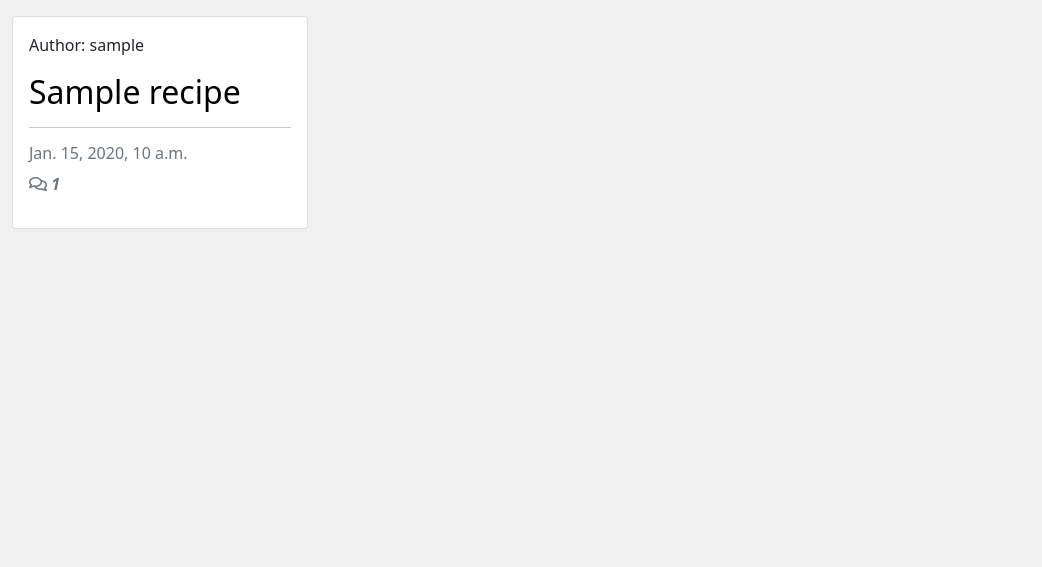
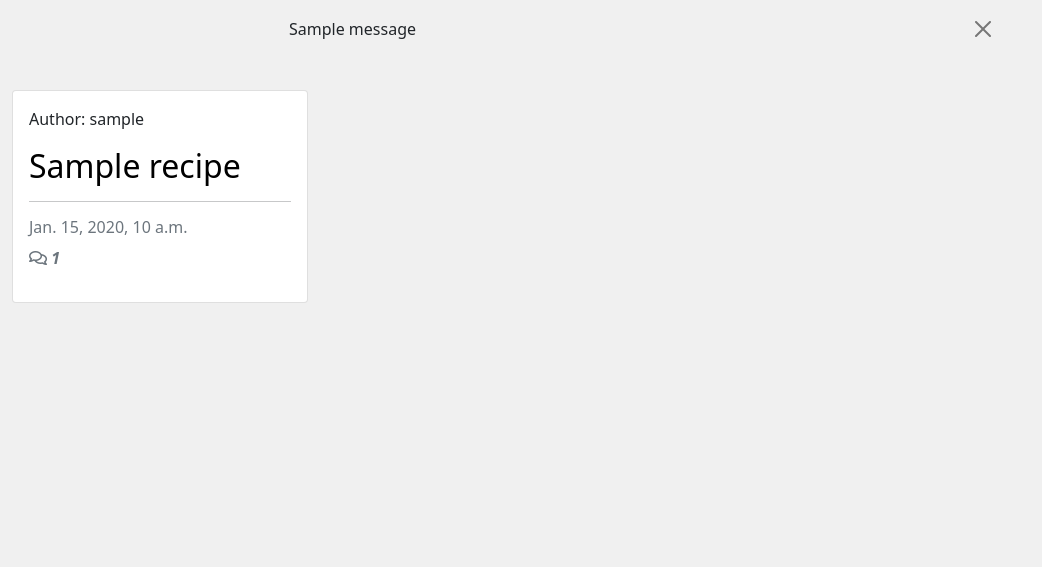
Before and after one commit to klchambers/pp4, a Django app: page / in a window 1280 px wide. Shown: the part 82-649 px from the top of the page, without its empty margins (0-1042 px from the left). Run offline with Django 5.2, Linux system fonts and the light colour scheme; tables that the repository leaves empty hold one stand-in row (values such as "Sample post"); one stand-in notice (Sample message) is shown.

Commit message:
Feat: Display confirmation message to user upon sucessful submission of comment/recipe forms

```diff
--- a/pp4/settings.py
+++ b/pp4/settings.py
@@ -27,7 +27,7 @@ BASE_DIR = Path(__file__).resolve().parent.parent
 SECRET_KEY = os.environ.get('SECRET_KEY') # noqa
 
 # SECURITY WARNING: don't run with debug turned on in production!
-DEBUG = True
+DEBUG = False
 
 ALLOWED_HOSTS = ['http://127.0.0.1:8000/', 'localhost', '.herokuapp.com']
 
--- a/recipes/views.py
+++ b/recipes/views.py
@@ -3,6 +3,7 @@ from django.views import generic
 from .models import Recipe, Ingredient, IngredientQuantity
 from .forms import CommentForm, RecipeForm
 from django.contrib.auth.decorators import login_required
+from django.contrib import messages
 
 
 class RecipeList(generic.ListView):
@@ -38,6 +39,10 @@ def recipe_page(request, slug):
             comment.author = request.user
             comment.recipe = recipe
             comment.save()
+            messages.add_message(
+                request, messages.SUCCESS,
+                'Comment submitted and awaiting approval'
+            )
 
     comment_form = CommentForm()
 
@@ -82,7 +87,10 @@ def upload_recipe(request, recipe_id=None):
             recipe = form.save(commit=False)
             recipe.author = request.user
             recipe.save()
-
+            messages.add_message(
+                request, messages.SUCCESS,
+                'Your recipe is submitted and awaiting approval!'
+            )
             # Process ingredients and quantities
             ingredients_input = form.cleaned_data['ingredients']
             quantities_input = form.cleaned_data['quantities']
--- a/templates/base.html
+++ b/templates/base.html
@@ -57,8 +57,8 @@
                     </li>
                     {% if user.is_authenticated %}
                     <li class="nav-item">
-                        <a class="nav-link {% if request.path == upload_recipe_url %}active{% endif %}" aria-current="page"
-                            href="{% url 'upload_recipe' %}">Submit a Recipe</a>
+                        <a class="nav-link {% if request.path == upload_recipe_url %}active{% endif %}"
+                            aria-current="page" href="{% url 'upload_recipe' %}">Submit a Recipe</a>
                     </li>
                     <li class="nav-item">
                         <a class="nav-link {% if request.path == logout_url %}active{% endif %}" aria-current="page"
@@ -76,12 +76,25 @@
                     {% endif %}
                 </ul>
                 <span class="text-muted"><em>
-                    Share your Recipes on RecipeMe
-                </em></span>
+                        Share your Recipes on RecipeMe
+                    </em></span>
             </div>
         </div>
     </nav>
-
+    <!-- displaying Django messages -->
+    <div class="container">
+        <div class="row">
+            <div class="col-md-8 offset-md-2">
+                {% for message in messages %}
+                <div class="alert {{ message.tags }} alert-dismissible
+          fade show" id="msg" role="alert">
+                    {{ message | safe }}
+                    <button type="button" class="btn-close" data-bs-dismiss="alert" aria-label="Close"></button>
+                </div>
+                {% endfor %}
+            </div>
+        </div>
+    </div>
     <main class="flex-shrink-0 main-bg">
 
         {% block content %}
```
